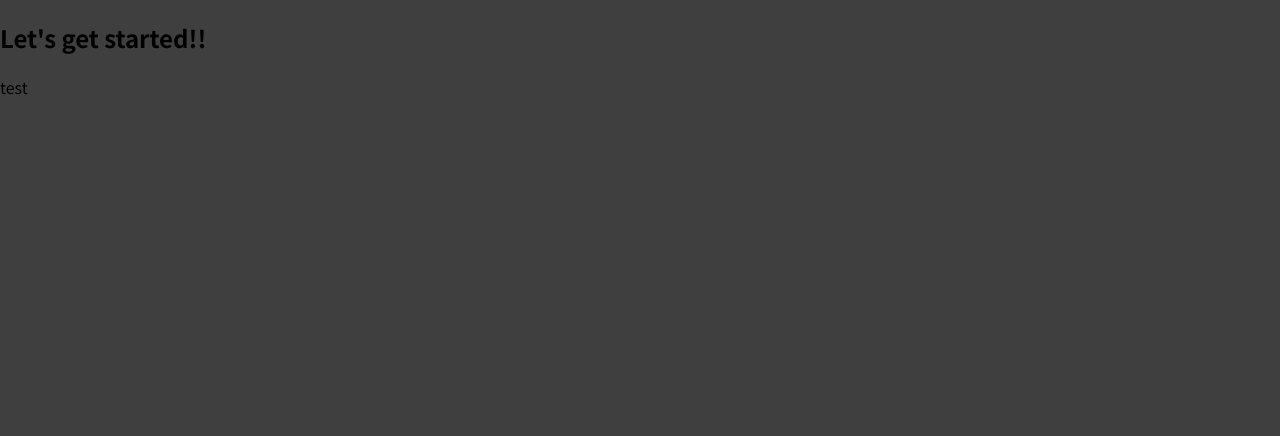
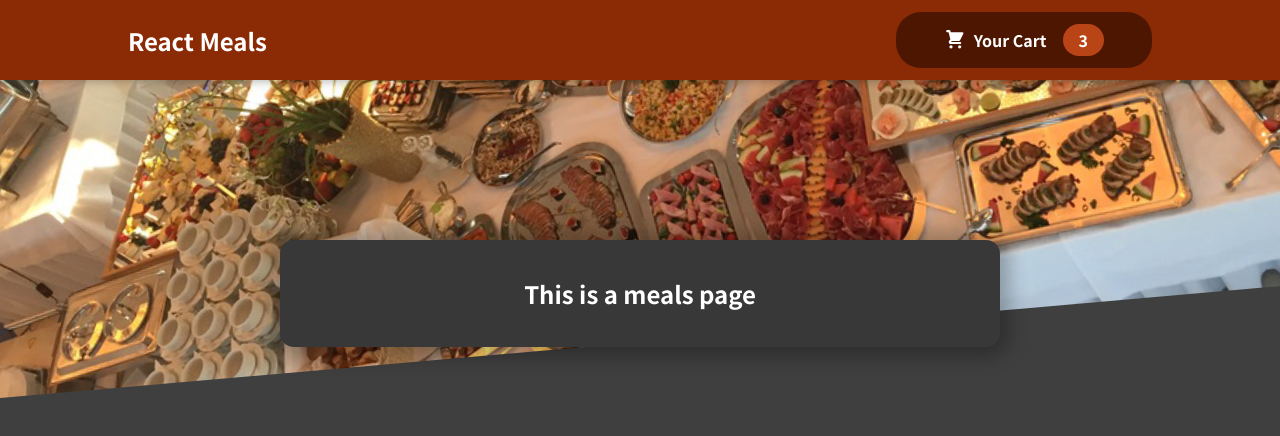
Before and after one commit to dcmallett/ReactJs-Food-Order-App-Project, a React (Create React App) app: page / in a window 1280 px wide. Shown: the top 436 px of the page. Built offline with nearby package versions, Linux system fonts and the light colour scheme.

Commit message:
Added 5 main components.

```diff
--- a/src/App.js
+++ b/src/App.js
@@ -1,8 +1,10 @@
+import Header from './components/Layout/Header';
+import Meals from './components/Meals/Meals';
 const App = () => {
   return (
     <div>
-      <h2>Let's get started!!</h2>
-      test
+      <Header />
+      <Meals />
     </div>
   );
 }
--- /dev/null
+++ b/src/components/Cart/CartIcon.jsx
@@ -0,0 +1,13 @@
+const CartIcon = () => {
+    return (
+      <svg
+        xmlns='http://www.w3.org/2000/svg'
+        viewBox='0 0 20 20'
+        fill='currentColor'
+      >
+        <path d='M3 1a1 1 0 000 2h1.22l.305 1.222a.997.997 0 00.01.042l1.358 5.43-.893.892C3.74 11.846 4.632 14 6.414 14H15a1 1 0 000-2H6.414l1-1H14a1 1 0 00.894-.553l3-6A1 1 0 0017 3H6.28l-.31-1.243A1 1 0 005 1H3zM16 16.5a1.5 1.5 0 11-3 0 1.5 1.5 0 013 0zM6.5 18a1.5 1.5 0 100-3 1.5 1.5 0 000 3z' />
+      </svg>
+    );
+  };
+
+  export default CartIcon;
--- a/src/components/Layout/Header.jsx
+++ b/src/components/Layout/Header.jsx
@@ -1,11 +1,18 @@
 import { Fragment } from 'react';
 import styles from './Header.module.css';
-
+import mealsImage from '../../assets/meals.jpg';
+import HeaderCartBtn from './HeaderCartBtn';
 
 const Header = (props) => {
     return (
         <Fragment>
-
+            <header className={styles.header}>
+                <h2>React Meals</h2>
+                <HeaderCartBtn />
+            </header>
+            <div className={styles['main-image']}>
+                <img src={mealsImage} alt="A table of lovely meals" />
+             </div>
         </Fragment>
     )
 }
--- a/src/components/Layout/HeaderCartBtn.jsx
+++ b/src/components/Layout/HeaderCartBtn.jsx
@@ -1,10 +1,17 @@
 import { Fragment  } from 'react';
-import styles from './HeaderCartBtn.css';
+import styles from './HeaderCartBtn.module.css';
+import CartIcon from '../Cart/CartIcon';
 
 const HeaderCartBtn = (props) => {
     return (
         <Fragment>
-
+            <button className={styles.button}>
+             <span className={styles.icon}>
+                 <CartIcon />
+             </span>
+             <span>Your Cart</span>
+             <span className={styles.badge}>3</span>
+            </button>
         </Fragment>
     );
 }
--- /dev/null
+++ b/src/components/Meals/Meals.jsx
@@ -0,0 +1,13 @@
+import { Fragment } from "react";
+import MealsSummary from "./MealsSummary";
+
+
+const Meals = (props) => {
+    return (
+        <Fragment>
+            <MealsSummary />
+        </Fragment>
+    );
+}
+
+export default Meals;
--- /dev/null
+++ b/src/components/Meals/MealsSummary.jsx
@@ -0,0 +1,11 @@
+import styles from './MealsSummary.module.css';
+
+const MealsSummary = (props) => {
+    return (
+        <div className={styles.summary}>
+            <h2>This is a meals page</h2>
+        </div>
+    )
+}
+
+export default MealsSummary;
--- /dev/null
+++ b/src/components/Meals/MealsSummary.module.css
@@ -0,0 +1,18 @@
+.summary {
+    text-align: center;
+    max-width: 45rem;
+    width: 90%;
+    margin: auto;
+    margin-top: -10rem;
+    position: relative;
+    background-color: #383838;
+    color: white;
+    border-radius: 14px;
+    padding: 1rem;
+    box-shadow: 0 1px 18px 10px rgba(0, 0, 0, 0.25);
+}
+
+summary h2 {
+    font-size: 2rem;
+    margin-top: 0;
+}
```
Also changed, not shown: src/assets/meals.jpg (added), 1 other file (tests, documents, lock files or other folders).
